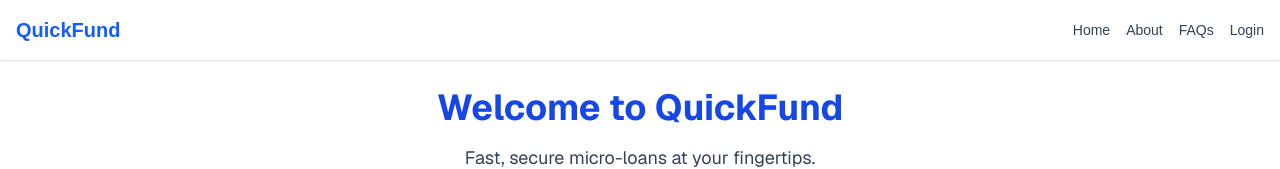
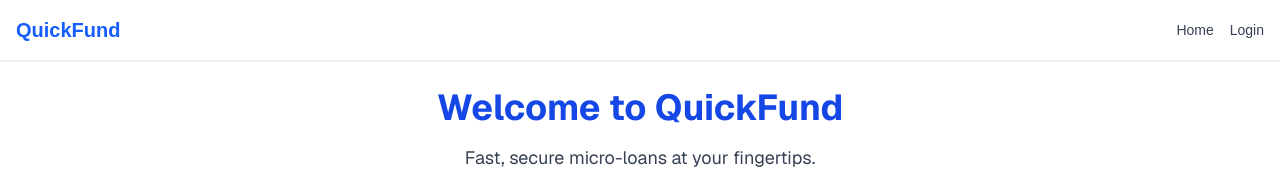
Before and after one commit to degee147/quickfund-frontend, a Next.js app: page / in a window 1280 px wide. Shown: the top 169 px of the page. Built offline with nearby package versions, Linux system fonts and the light colour scheme; no server answers.

Commit message:
removed unused home links

```diff
--- a/app/layout.tsx
+++ b/app/layout.tsx
@@ -31,8 +31,8 @@ function LayoutHeader() {
         <h1 className="text-xl font-bold text-blue-600">QuickFund</h1>
         <nav className="space-x-4">
           <Link href="/" className="text-sm text-gray-700 hover:text-blue-500">Home</Link>
-          <Link href="/about" className="text-sm text-gray-700 hover:text-blue-500">About</Link>
-          <Link href="/faqs" className="text-sm text-gray-700 hover:text-blue-500">FAQs</Link>
+          {/* <Link href="/about" className="text-sm text-gray-700 hover:text-blue-500">About</Link> */}
+          {/* <Link href="/faqs" className="text-sm text-gray-700 hover:text-blue-500">FAQs</Link> */}
 
           {isLoggedIn ? (
             <>
```
